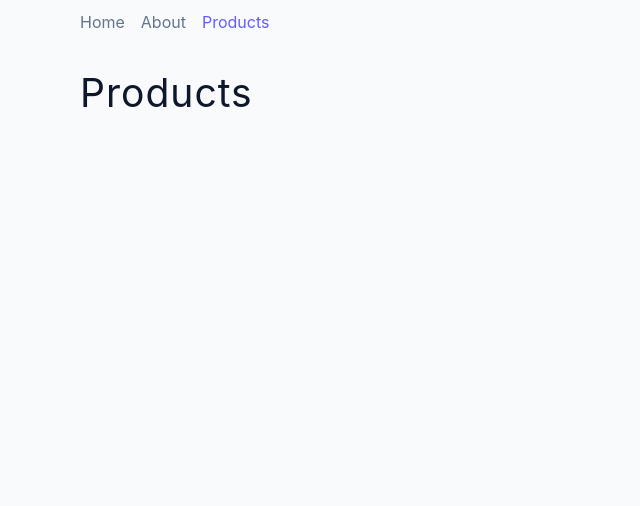
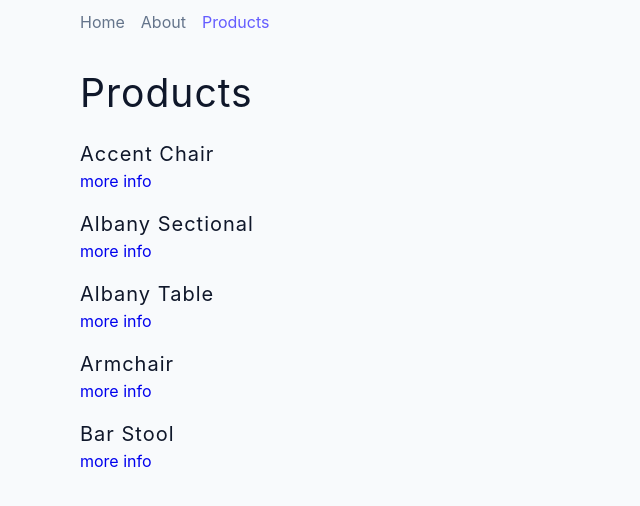
Before and after one commit to MastooraTurkmen/react-router-6-tutorial-main, a React (Create React App) app: page /products in a window 1280 px wide. Shown: the top 506 px of the page, without its empty margins (0-640 px from the left). Built offline with nearby package versions, Linux system fonts and the light colour scheme.

Commit message:
display products

```diff
--- a/src/pages/Products.js
+++ b/src/pages/Products.js
@@ -1,8 +1,21 @@
+import { Link } from 'react-router-dom';
+import products from '../data'
+
 const Products = () => {
   return (
     <>
       <section className='section'>
         <h2>products</h2>
+        <div className="products">
+          {products.map(({ id, name }) => {
+            return (
+              <article key={id}>
+                <h5>{name}</h5>
+                <Link to={`/products/${id}`}>more info</Link>
+              </article>
+            )
+          })}
+        </div>
       </section>
     </>
   );
```
